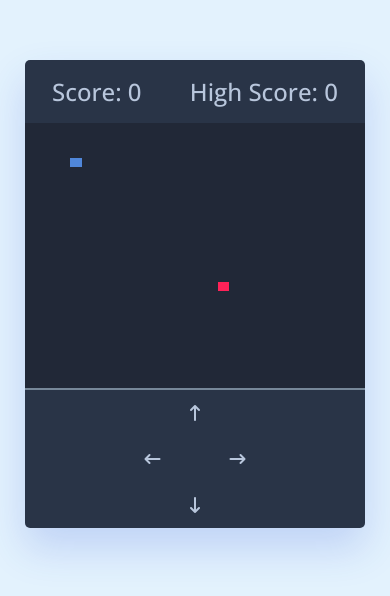
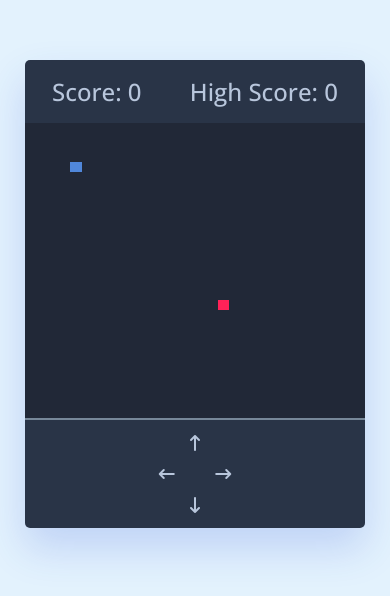
Before and after one commit to chenr03/Snake, a plain HTML site: page index.html in a window 390 px wide. Shown: the part 128-724 px from the top of the page. Drawn offline with nearby package versions, Linux system fonts and the light colour scheme.

Commit message:
working on making the d pad closer together for more realistic pad

```diff
--- a/style.css
+++ b/style.css
@@ -123,18 +123,19 @@ body {
     }
 
     .controls i {
-        padding: 15px 0;
+        padding: 15px 0 5px;
         font-size: 1rem;
-        height: calc(100% / 6);
     }
     .controls2 i {
-        padding: 15px 0;
+        padding-top: 10px;
+        padding-right: -1px;
+        padding-left: -1px;
+        padding-bottom: 10px;
         font-size: 1rem;
-        width: calc(100% / 4);
+        width: calc(100% / 6);
     }
     .controls3 i {
-        padding: 15px 0;
+        padding: 5px 0 15px;
         font-size: 1rem;
-        height: calc(100% / 6);
     }
 }
```
